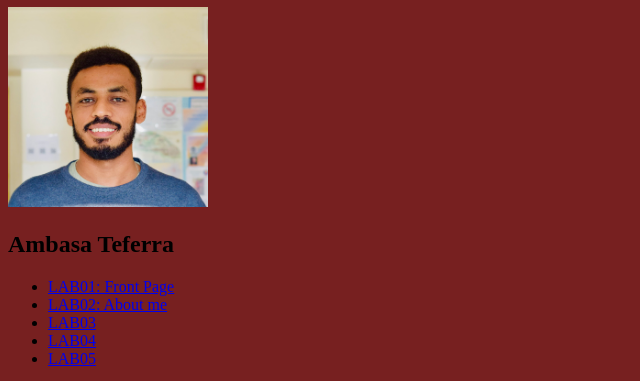
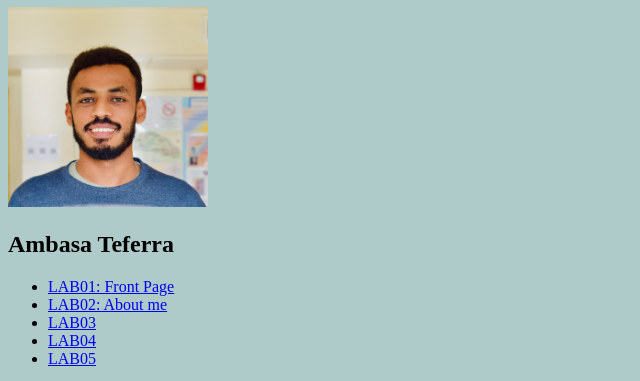
Before and after one commit to Ambasa/Ambasa.github.io, a plain HTML site: page Lab01/index.html in a window 1280 px wide. Shown: the part 73-454 px from the top of the page, without its empty margins (0-640 px from the left). Drawn offline with Linux system fonts and the light colour scheme.

Commit message:
Update mystyle.css

```diff
--- a/Lab01/mystyle.css
+++ b/Lab01/mystyle.css
@@ -1,3 +1,3 @@
 body {
-    background-color: rgb(119, 32, 32);
+     background: #aecac9;
 }
```
